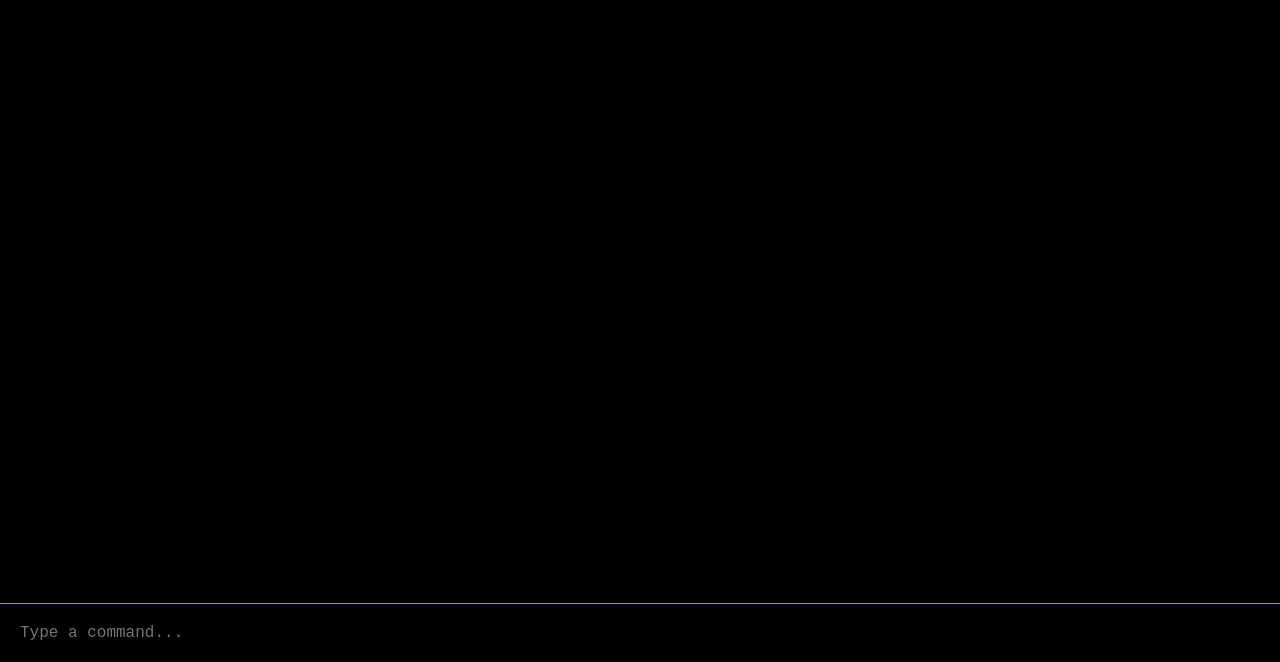
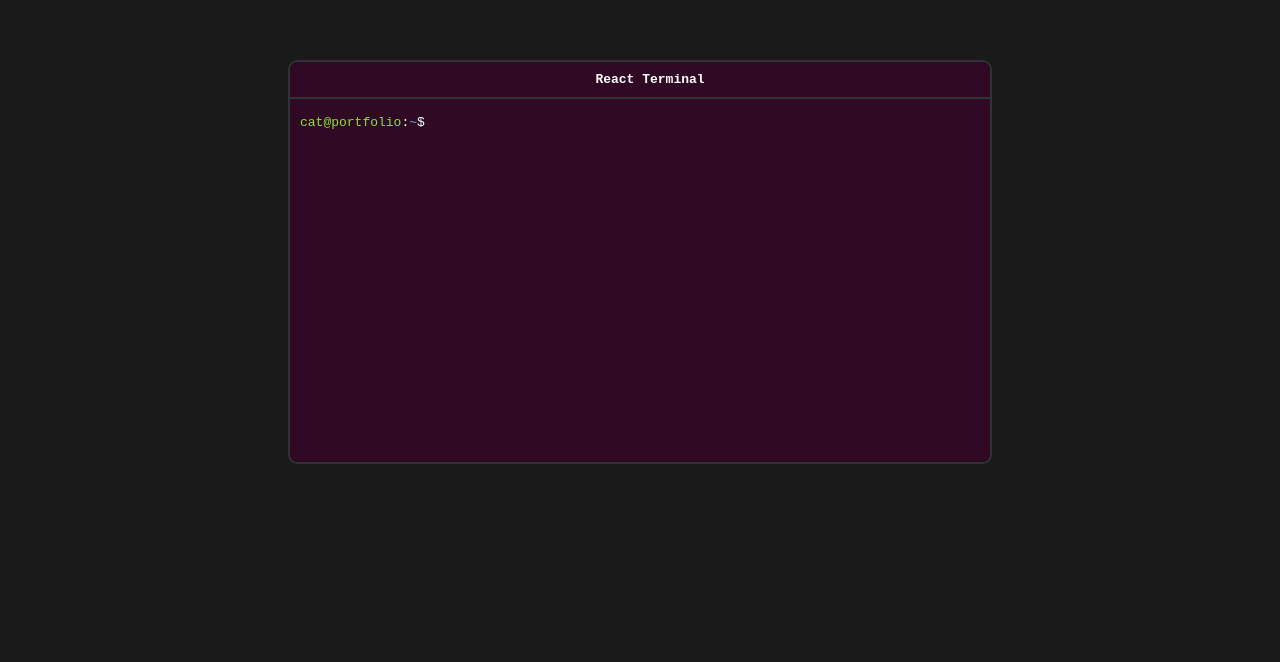
Before and after one commit to catarinab/catarinab.github.io, a React (Create React App) app: page / in a window 1280 px wide. Shown: the part 138-800 px from the top of the page. Built offline with nearby package versions, Linux system fonts and the light colour scheme.

Commit message:
Good start

```diff
--- a/src/App.js
+++ b/src/App.js
@@ -21,33 +21,45 @@ function App() {
     if (input === "clear") {
       setHistory([]);
     } else {
-      setHistory((prev) => [...prev, { command: input, output: response }]);
+      setHistory((prev) => [
+        ...prev,
+        { prompt: "cat@portfolio:~$", command: input, output: response },
+      ]);
     }
 
     setInput(""); // Clear input after submission
   };
 
-  // Scroll to the bottom when history updates
+  // Auto-scroll to the bottom when history updates
   useEffect(() => {
     terminalEndRef.current?.scrollIntoView({ behavior: "smooth" });
   }, [history]);
 
   return (
-    <div style={styles.container}>
+    <div style={styles.page}>
       <div style={styles.terminal}>
+        <div style={styles.terminalHeader}>React Terminal</div>
+        <div style={styles.terminalBody}>
           {history.map((entry, index) => (
-          <div key={index}>
-            <p style={styles.command}> {entry.command}</p>
+            <div key={index} style={styles.historyEntry}>
+              <p style={styles.command}>
+                <span style={styles.green}>cat@portfolio</span>
+                <span style={styles.white}>:</span>
+                <span style={styles.blue}>~</span>
+                <span style={styles.white}>$</span> {entry.command}
+              </p>
               <p style={styles.output}>{entry.output}</p>
             </div>
           ))}
           <div ref={terminalEndRef} />
-      </div>
-
+          {/* Live Input Area */}
           <form onSubmit={handleSubmit} style={styles.inputContainer}>
+            <span style={styles.green}>cat@portfolio</span>
+            <span style={styles.white}>:</span>
+            <span style={styles.blue}>~</span>
+            <span style={styles.white}>$</span>
             <input
               type="text"
-          placeholder="Type a command..."
               value={input}
               onChange={(e) => setInput(e.target.value)}
               autoFocus
@@ -55,41 +67,80 @@ function App() {
             />
           </form>
         </div>
+      </div>
+    </div>
   );
 }
 
 const styles = {
-  container: {
+  page: {
     display: "flex",
-    flexDirection: "column",
+    alignItems: "center",
+    justifyContent: "center",
     height: "100vh",
+    backgroundColor: "#1a1a1a",
+  },
+  terminal: {
+    width: "700px",
+    height: "400px",
     backgroundColor: "#000",
     color: "#0f0",
     fontFamily: "monospace",
+    border: "2px solid #2E3436",
+    borderRadius: "10px",
+    display: "flex",
+    flexDirection: "column",
+    overflow: "hidden",
   },
-  terminal: {
+  terminalHeader: {
+    width: "100%",
+    backgroundColor: "#300924",
+    padding: "10px",
+    textAlign: "center",
+    borderBottom: "2px solid #2E3436",
+    color: "#FFFFFF",
+    fontWeight: "bold",
+  },
+  terminalBody: {
     flex: 1,
+    backgroundColor: "#300924",
     padding: "10px",
     overflowY: "auto",
     display: "flex",
     flexDirection: "column",
   },
-  command: { color: "#0f0", marginBottom: "2px" },
-  output: { color: "#ccc", marginBottom: "10px" },
+  historyEntry: {
+    display: "flex",
+    flexDirection: "column",
+  },
+  command: {
+    color: "#fff",
+    fontSize: "13px",
+    marginBottom: "0px",
+  },
+  output: {
+    fontSize: "13px",
+    color: "#fff",
+    marginBottom: "5px",
+  },
   inputContainer: {
-    padding: "10px",
-    borderTop: "1px solid #0f0",
+    display: "flex",
+    alignItems: "center",
+    padding: "5px 0",
   },
   input: {
-    width: "100%",
-    padding: "10px",
-    fontSize: "16px",
-    backgroundColor: "#000",
-    color: "#0f0",
+    flex: 1,
+    fontSize: "13px",
+    backgroundColor: "transparent",
+    color: "#fff",
     border: "none",
     outline: "none",
     fontFamily: "monospace",
+    paddingLeft: "5px",
   },
+  green: { color: "#8AE234" },
+  white: { color: "#fff" },
+  blue: { color: "#729FCF" },
 };
 
 export default App;
```
Also changed, not shown: 1 other file (tests, documents, lock files or other folders). Lines whose indentation alone changed are shown as unchanged.
